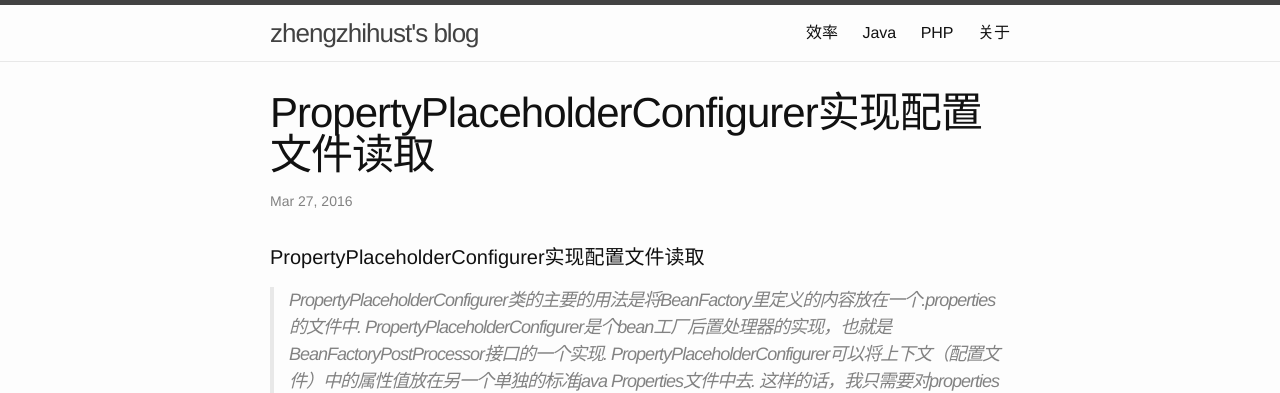
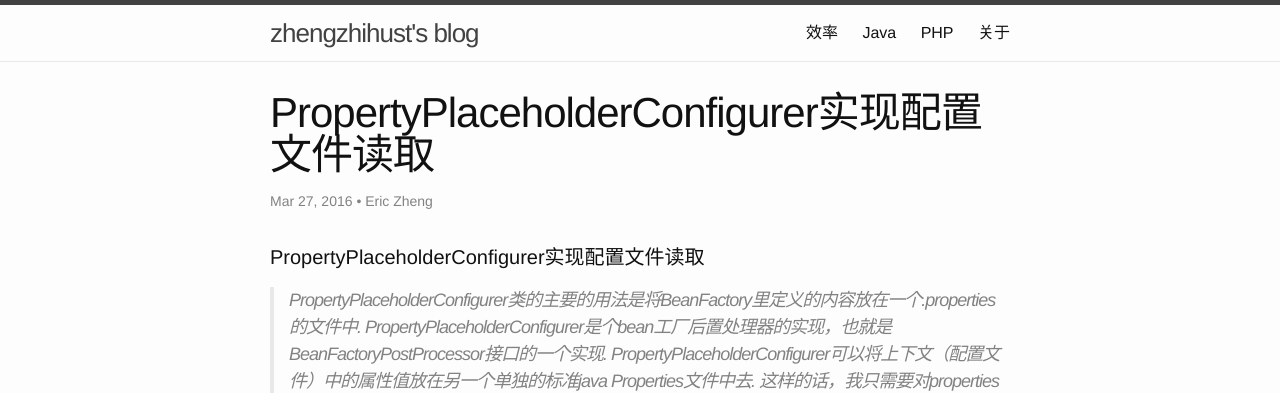
Before and after one commit to zhengzhihust/eric.github.io, a Jekyll site: the page built from _posts/2016-03-27-java-place-holder.markdown, in a window 1280 px wide. Shown: the top 393 px of the page. Built offline with Jekyll 4.4.1, drawn with Linux system fonts in a browser that asks for light colours.

Commit message:
@yuanlang

```diff
--- a/_posts/2016-03-27-java-place-holder.markdown
+++ b/_posts/2016-03-27-java-place-holder.markdown
@@ -3,6 +3,7 @@ layout: post
 title:  "PropertyPlaceholderConfigurer实现配置文件读取"
 date:   2016-03-27 22:39:00 +0800
 categories: jekyll update
+author: Eric Zheng
 group: navigation
 tags: Java
 ---
```
